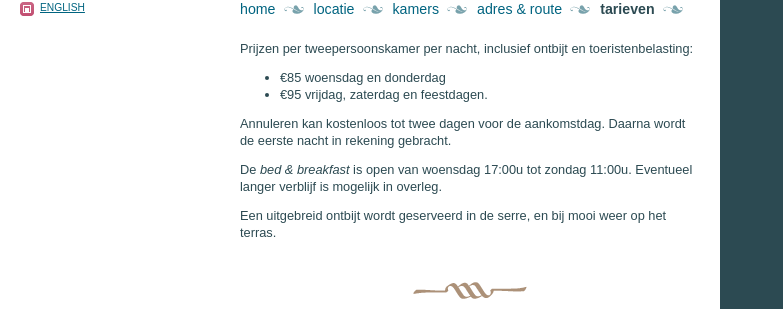
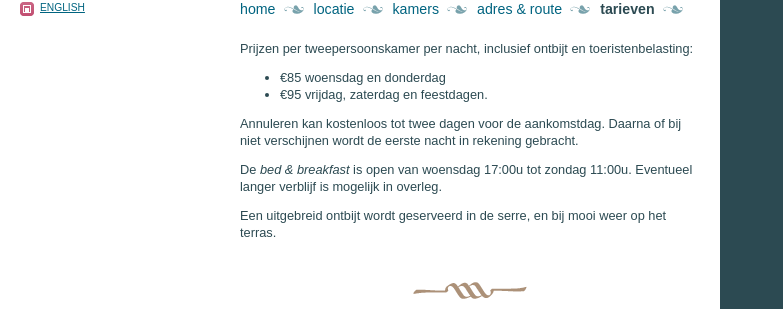
Before and after one commit to libeek/libeek.github.com, a Jekyll site: the page built from perelaar/tarieven.html, in a window 1280 px wide. Shown: the part 232-541 px from the top of the page, without its empty margins (0-783 px from the left). Built offline with Jekyll 4.4.1, drawn with Linux system fonts in a browser that asks for light colours.

Commit message:
Add no-show

```diff
--- a/perelaar/tarieven.html
+++ b/perelaar/tarieven.html
@@ -11,7 +11,7 @@ title: Tarieven
 <li>€95 vrijdag, zaterdag en feestdagen.</li>
 </ul>
 
-<p>Annuleren kan kostenloos tot twee dagen voor de aankomstdag. Daarna wordt de eerste nacht in rekening gebracht.</p>
+<p>Annuleren kan kostenloos tot twee dagen voor de aankomstdag. Daarna of bij niet verschijnen wordt de eerste nacht in rekening gebracht.</p>
 
 <p>De <em>bed &amp; breakfast</em> is open van woensdag 17:00u tot zondag 11:00u. Eventueel langer verblijf is mogelijk in overleg.</p>
 
```
